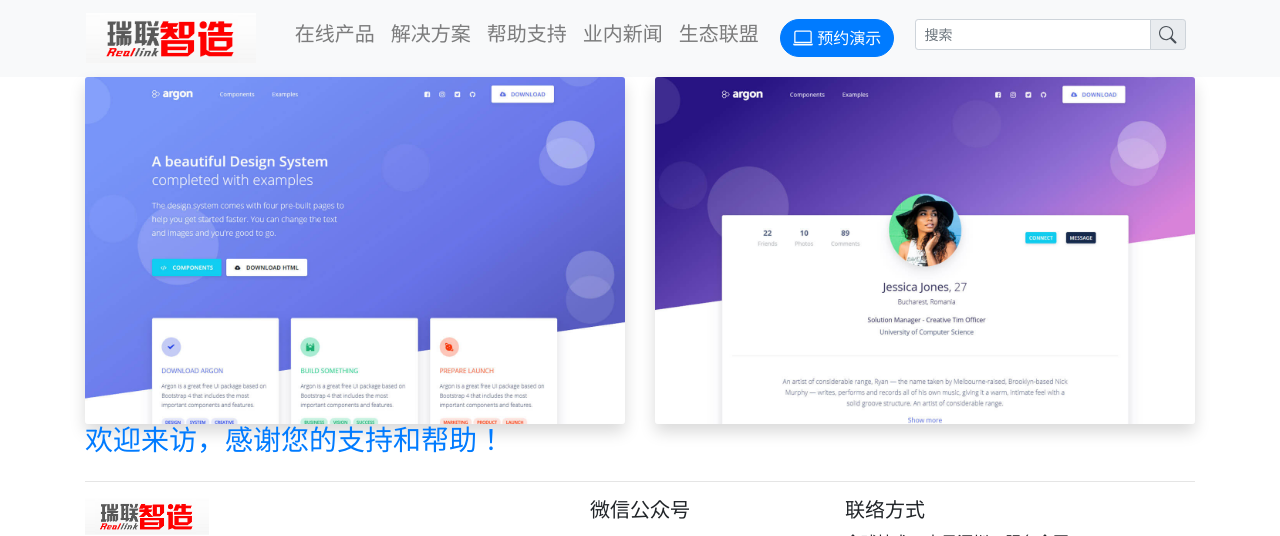
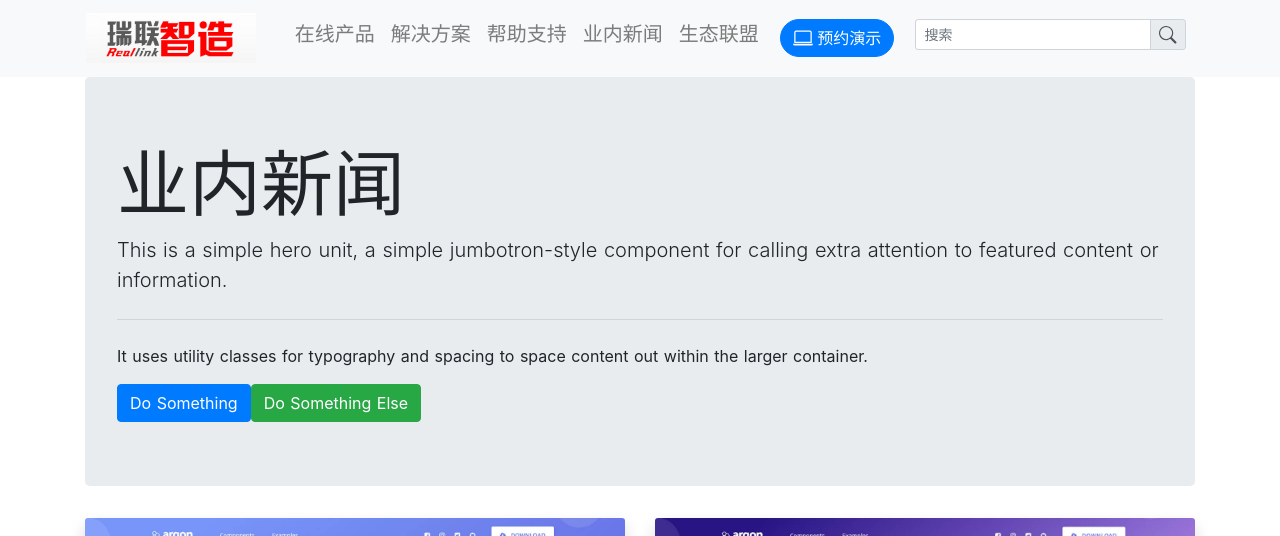
Before and after one commit to BigHM126/szrlzzwebsite, a Nuxt app: page /blog in a window 1280 px wide. Shown: the top 536 px of the page. Built offline with nearby package versions, Linux system fonts and the light colour scheme; grey boxes are pictures that could not be loaded.

Commit message:
add pages

```diff
--- a/components/partials/Header.vue
+++ b/components/partials/Header.vue
@@ -15,13 +15,20 @@
 
       <b-collapse id="nav-collapse" is-nav>
         <b-navbar-nav>
-          <b-nav-item
+          <!-- <b-nav-item
             v-for="(item, index) in navLinks"
             :key="index"
             :href="item.path"
             class="h5"
             >{{ item.name }}</b-nav-item
-          >
+          > -->
+
+          <b-nav-item href="/products/" class="h5">在线产品</b-nav-item
+          ><b-nav-item href="/lines/" class="h5">解决方案</b-nav-item
+          ><b-nav-item href="https://szrlzzdocs.netlify.com/" class="h5"
+            >帮助支持</b-nav-item
+          ><b-nav-item href="/blogs/" class="h5">业内新闻</b-nav-item
+          ><b-nav-item href="/partners/" class="h5">生态联盟</b-nav-item>
         </b-navbar-nav>
 
         <!-- Right aligned nav items -->
@@ -52,7 +59,7 @@ export default {
       navLinks: [
         { name: '在线产品', icon: '', path: '/products/' },
         { name: '解决方案', icon: '', path: '#' },
-        { name: '帮助支持', icon: '', path: '#' },
+        { name: '帮助支持', icon: '', path: 'https://szrlzzdocs.netlify.com/' },
         { name: '业内新闻', icon: '', path: '#' },
         { name: '生态联盟', icon: '', path: '#' }
       ]
--- /dev/null
+++ b/pages/blog/index.vue
@@ -0,0 +1,22 @@
+<template>
+  <div class="container">
+    <b-jumbotron>
+      <template v-slot:header>业内新闻</template>
+
+      <template v-slot:lead>
+        This is a simple hero unit, a simple jumbotron-style component for
+        calling extra attention to featured content or information.
+      </template>
+
+      <hr class="my-4" />
+
+      <p>
+        It uses utility classes for typography and spacing to space content out
+        within the larger container.
+      </p>
+
+      <b-button variant="primary" href="#">Do Something</b-button>
+      <b-button variant="success" href="#">Do Something Else</b-button>
+    </b-jumbotron>
+  </div></template
+>
--- /dev/null
+++ b/pages/lines/index.vue
@@ -0,0 +1,22 @@
+<template>
+  <div class="container">
+    <b-jumbotron>
+      <template v-slot:header>行业方案</template>
+
+      <template v-slot:lead>
+        This is a simple hero unit, a simple jumbotron-style component for
+        calling extra attention to featured content or information.
+      </template>
+
+      <hr class="my-4" />
+
+      <p>
+        It uses utility classes for typography and spacing to space content out
+        within the larger container.
+      </p>
+
+      <b-button variant="primary" href="#">Do Something</b-button>
+      <b-button variant="success" href="#">Do Something Else</b-button>
+    </b-jumbotron>
+  </div></template
+>
--- /dev/null
+++ b/pages/partners/index.vue
@@ -0,0 +1,22 @@
+<template>
+  <div class="container">
+    <b-jumbotron>
+      <template v-slot:header>生态伙伴</template>
+
+      <template v-slot:lead>
+        This is a simple hero unit, a simple jumbotron-style component for
+        calling extra attention to featured content or information.
+      </template>
+
+      <hr class="my-4" />
+
+      <p>
+        It uses utility classes for typography and spacing to space content out
+        within the larger container.
+      </p>
+
+      <b-button variant="primary" href="#">Do Something</b-button>
+      <b-button variant="success" href="#">Do Something Else</b-button>
+    </b-jumbotron>
+  </div></template
+>
```
